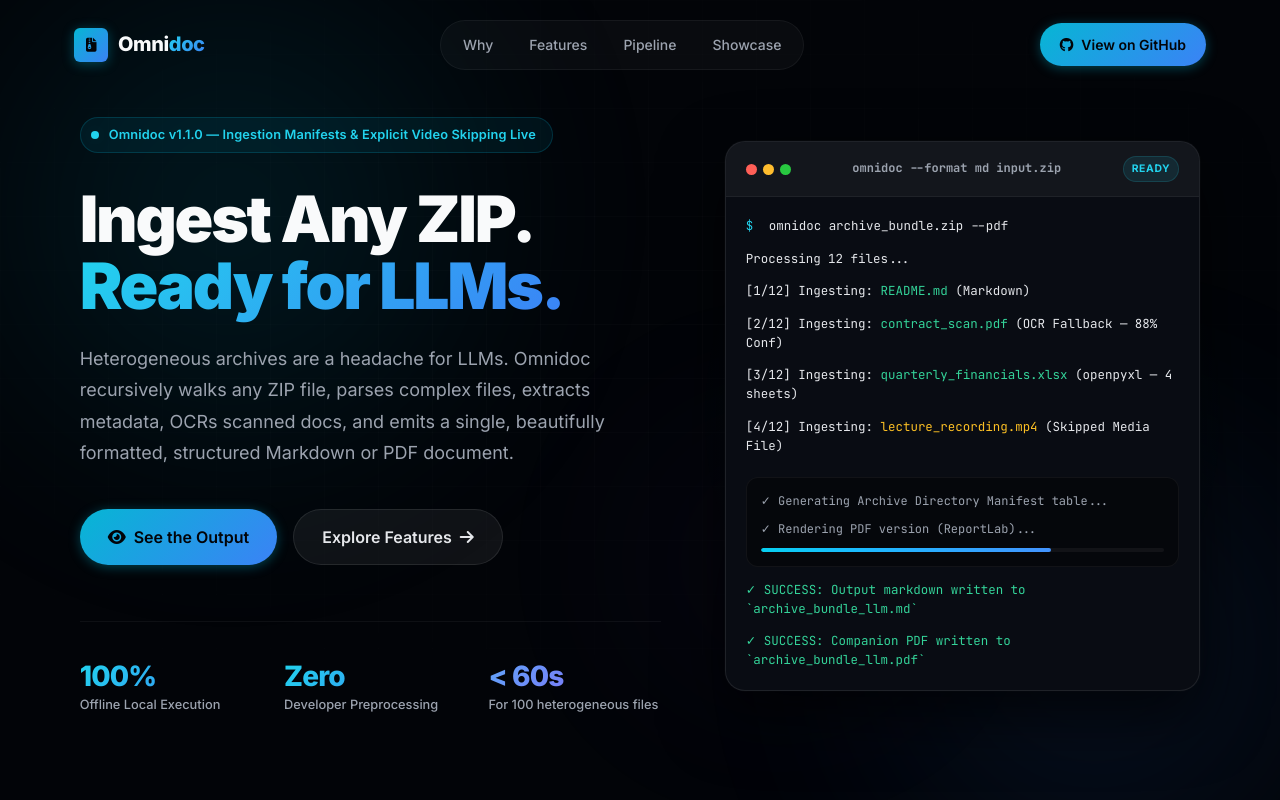
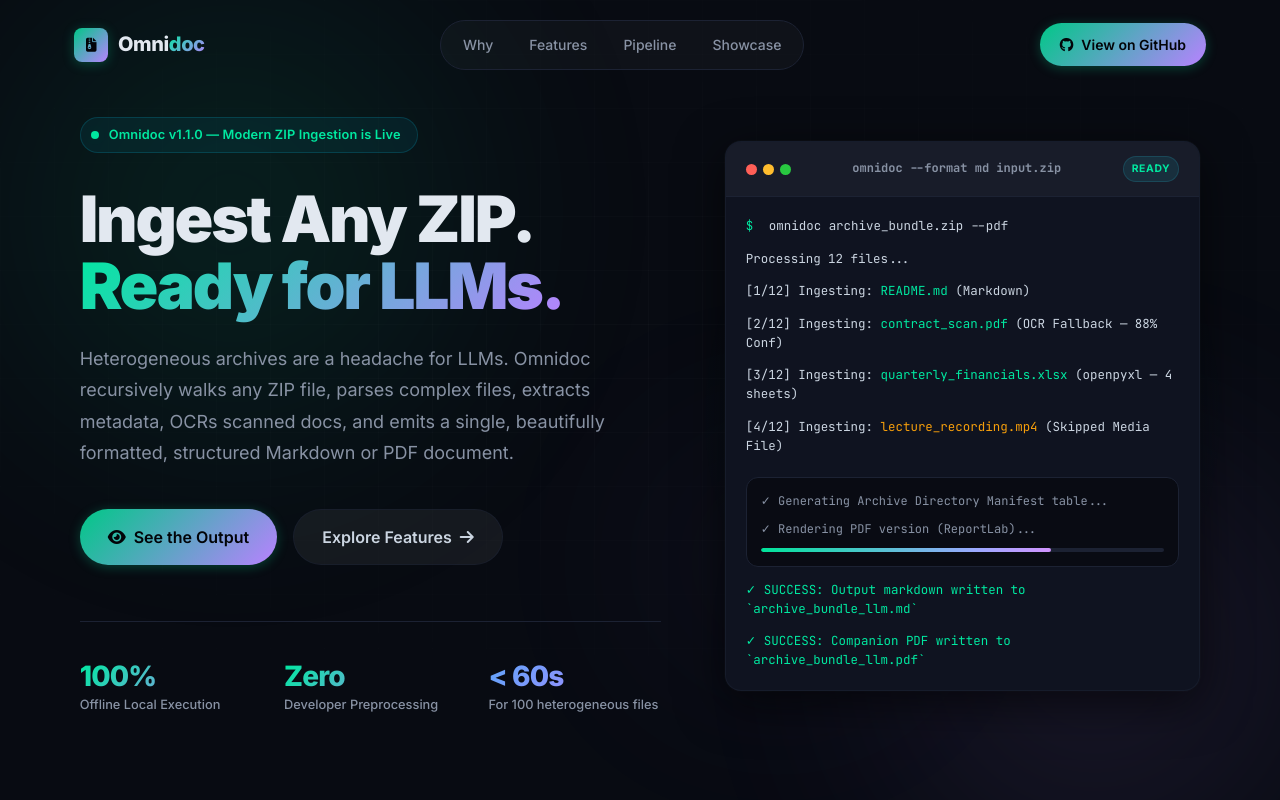
Before and after one commit to mbettan/omnidoc, a plain HTML site: page docs/index.html in a window 1280 px wide. Shown: the top 800 px of the page. Drawn offline with Linux system fonts and the light colour scheme.

Commit message:
Feat: Modernize style, add Apache 2.0 License, fix tesseract cache & Excel FD leak bugs

```diff
--- a/docs/index.html
+++ b/docs/index.html
@@ -14,46 +14,82 @@
        DESIGN TOKENS (Glassmorphic Premium Dark)
      ═══════════════════════════════════════ */
     :root {
-      --bg-base:        #020408;
-      --bg-surface:     #090c13;
-      --bg-elevated:    #0f1522;
-      --bg-overlay:     rgba(15, 21, 34, 0.75);
-
-      --cyan-400:       #22d3ee;
-      --cyan-500:       #06b6d4;
-      --blue-400:       #60a5fa;
-      --blue-500:       #3b82f6;
-      --indigo-500:     #6366f1;
-      --violet-500:     #8b5cf6;
-      --emerald-400:    #34d399;
-      --emerald-500:    #10b981;
-      --amber-400:      #fbbf24;
-      --rose-500:       #f43f5e;
-
-      --primary:        var(--cyan-500);
-      --primary-glow:   rgba(6, 182, 212, 0.35);
-      --secondary:      var(--blue-500);
-      --accent:         var(--emerald-500);
-
-      --text-100:       #f9fafb;
-      --text-200:       #e5e7eb;
-      --text-400:       #9ca3af;
-      --text-600:       #4b5563;
-
-      --border-subtle:  rgba(255,255,255,0.05);
-      --border-medium:  rgba(255,255,255,0.09);
-      --border-strong:  rgba(255,255,255,0.15);
-
-      --radius-sm:      6px;
+      /* Palette from Shutterstock theme */
+      --obsidian:       #080B12;
+      --card-bg:        #0F1320;
+      --card-bg-alt:    #111627;
+      --card-border:    #1C2233;
+      --surface-raised: #161B2E;
+      --surface-sunken: #0A0E18;
+
+      --mint:           #00E8A0;
+      --mint-dim:       rgba(0, 232, 160, 0.10);
+      --mint-medium:    rgba(0, 232, 160, 0.18);
+      --mint-hover:     #00C887;
+
+      --purple:         #B882FF;
+      --purple-dim:     rgba(184, 130, 255, 0.10);
+      --purple-medium:  rgba(184, 130, 255, 0.18);
+      --purple-hover:   #A060FF;
+
+      --amber:          #F59E0B;
+      --amber-dim:      rgba(245, 158, 11, 0.10);
+      --amber-medium:   rgba(245, 158, 11, 0.18);
+
+      --coral:          #FF6B6B;
+      --coral-dim:      rgba(255, 107, 107, 0.10);
+
+      --pink:           #F472B6;
+      --pink-dim:       rgba(244, 114, 182, 0.10);
+
+      --blue:           #60A5FA;
+      --blue-dim:       rgba(96, 165, 250, 0.10);
+      --blue-medium:    rgba(96, 165, 250, 0.18);
+
+      --cyan:           #22D3EE;
+      --cyan-dim:       rgba(34, 211, 238, 0.10);
+
+      /* Mapping original Omnidoc tokens to new premium Shutterstock palette */
+      --bg-base:        var(--obsidian);
+      --bg-surface:     var(--card-bg);
+      --bg-elevated:    var(--surface-raised);
+      --bg-overlay:     rgba(8, 11, 18, 0.75);
+
+      --cyan-400:       var(--mint);
+      --cyan-500:       var(--mint-hover);
+      --blue-400:       var(--blue);
+      --blue-500:       var(--purple);
+      --indigo-500:     var(--purple-hover);
+      --violet-500:     var(--purple);
+      --emerald-400:    var(--mint);
+      --emerald-500:    var(--mint-hover);
+      --amber-400:      var(--amber);
+      --rose-500:       var(--coral);
+
+      --primary:        var(--mint);
+      --primary-glow:   rgba(0, 232, 160, 0.25);
+      --secondary:      var(--purple);
+      --accent:         var(--mint);
+
+      --text-100:       #E2E8F0;
+      --text-200:       #CBD5E1;
+      --text-400:       #8892A4;
+      --text-600:       #5A6478;
+
+      --border-subtle:  var(--card-border);
+      --border-medium:  rgba(28, 34, 51, 0.6);
+      --border-strong:  rgba(0, 232, 160, 0.2);
+
+      --radius-sm:      8px;
       --radius-md:      12px;
-      --radius-lg:      20px;
-      --radius-xl:      28px;
-      --radius-pill:    9999px;
-
-      --shadow-sm:  0 2px 8px rgba(0,0,0,0.5);
-      --shadow-md:  0 8px 32px rgba(0,0,0,0.6);
-      --shadow-lg:  0 24px 64px rgba(0,0,0,0.7);
-      --shadow-glow: 0 0 60px rgba(6,182,212,0.12);
+      --radius-lg:      16px;
+      --radius-xl:      20px;
+      --radius-pill:    100px;
+
+      --shadow-sm:  0 2px 8px rgba(0,0,0,0.4);
+      --shadow-md:  0 4px 24px rgba(0,0,0,0.5);
+      --shadow-lg:  0 12px 48px rgba(0,0,0,0.6);
+      --shadow-glow: 0 0 60px rgba(0,232,160,0.08);
 
       --ease-spring: cubic-bezier(0.34, 1.56, 0.64, 1);
       --ease-out:    cubic-bezier(0.22, 1, 0.36, 1);
@@ -1119,7 +1155,7 @@
       <div class="hero-copy">
         <div class="status-pill">
           <div class="pulse-ring"></div>
-          Omnidoc v1.1.0 &mdash; Ingestion Manifests & Explicit Video Skipping Live
+          Omnidoc v1.1.0 &mdash; Modern ZIP Ingestion is Live
         </div>
 
         <h1>
@@ -1520,7 +1556,7 @@
           <span>Omni<span class="gradient-text">doc</span></span>
         </a>
         <div class="footer-tagline">Prepare your heterogeneous data for the future of LLM ingestion.</div>
-        <div class="footer-copy">&copy; 2026 Omnidoc Engine. Locally designed, premium developer tools.</div>
+        <div class="footer-copy">&copy; 2026 Omnidoc Engine. Created by Michaël Bettan. Premium developer tools.</div>
       </div>
 
       <div class="footer-links">
```
Also changed, not shown: 6 other files.
